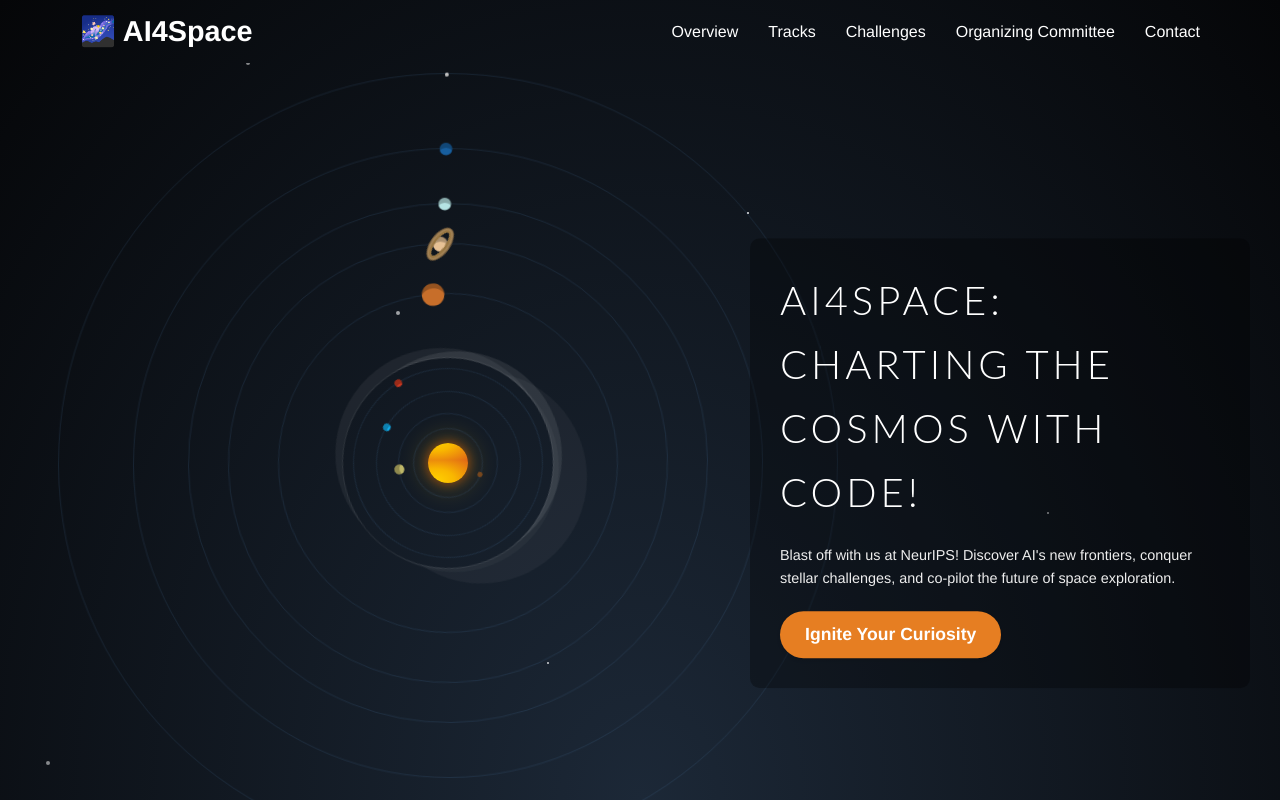
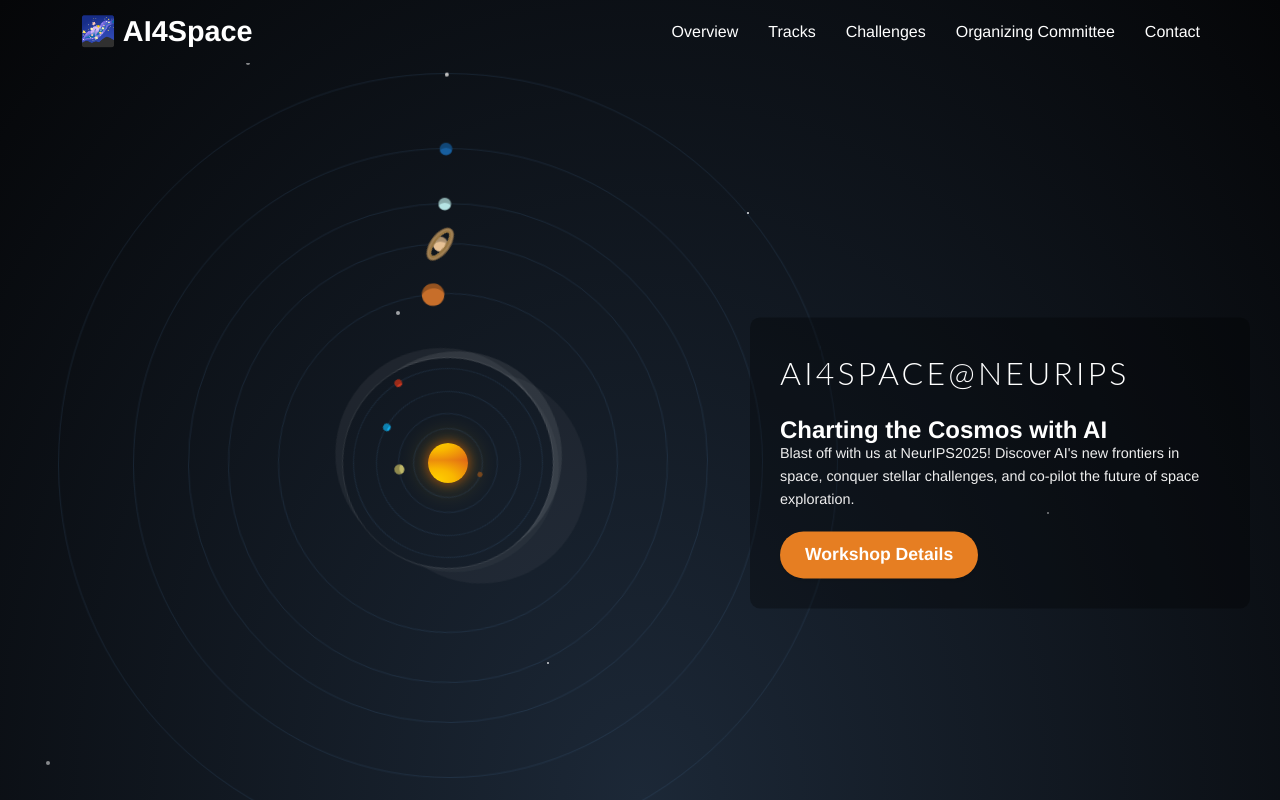
Before and after one commit to sirbastiano/Ai4Space-Page, a plain HTML site: page frontend/index.html in a window 1280 px wide. Drawn offline with nearby package versions, Linux system fonts and the light colour scheme; no server answers.

Commit message:
Update AI4Space workshop header and description for clarity and engagement

```diff
--- a/frontend/index.html
+++ b/frontend/index.html
@@ -36,10 +36,11 @@
                     <div class="pluto"></div>
                 </div>
                 <div class="description">
-                    <h1 class="text-center smaller-heading">AI4Space: Charting the Cosmos with Code!</h1>
-                    <p>Blast off with us at NeurIPS! Discover AI's new frontiers, conquer stellar challenges, and co-pilot the future of space exploration.</p>
+                    <h1 class="text-center smaller-heading">Ai4Space@NeurIPS</h1>
+                    <h2 class="text-center smaller-heading">Charting the Cosmos with AI</h2>
+                    <p>Blast off with us at NeurIPS2025! Discover AI's new frontiers in space, conquer stellar challenges, and co-pilot the future of space exploration.</p>
                     <div class="text-center">
-                        <a href="/#overview" class="cta-button">Ignite Your Curiosity</a>
+                        <a href="/#overview" class="cta-button">Workshop Details</a>
                     </div>
                 </div>
             </div>
--- a/frontend/style.css
+++ b/frontend/style.css
@@ -35,13 +35,12 @@ body {
     text-align: left;
     background-color: rgba(0, 0, 0, 0.3);
     border-radius: 10px;
-    opacity: 0;
-    animation: fadeInDescription 1s ease-out 0.5s forwards;
+    opacity: 1; /* Set opacity to 1 as animation is removed */
 }
 
 .description h1 {
     font-weight: 300;
-    font-size: 2.5em;
+    font-size: 2em; /* Reduced font size from 2.5em */
     text-transform: uppercase;
     font-family: Lato, 'Montserrat', sans-serif;
     line-height: 1.6em;
```
